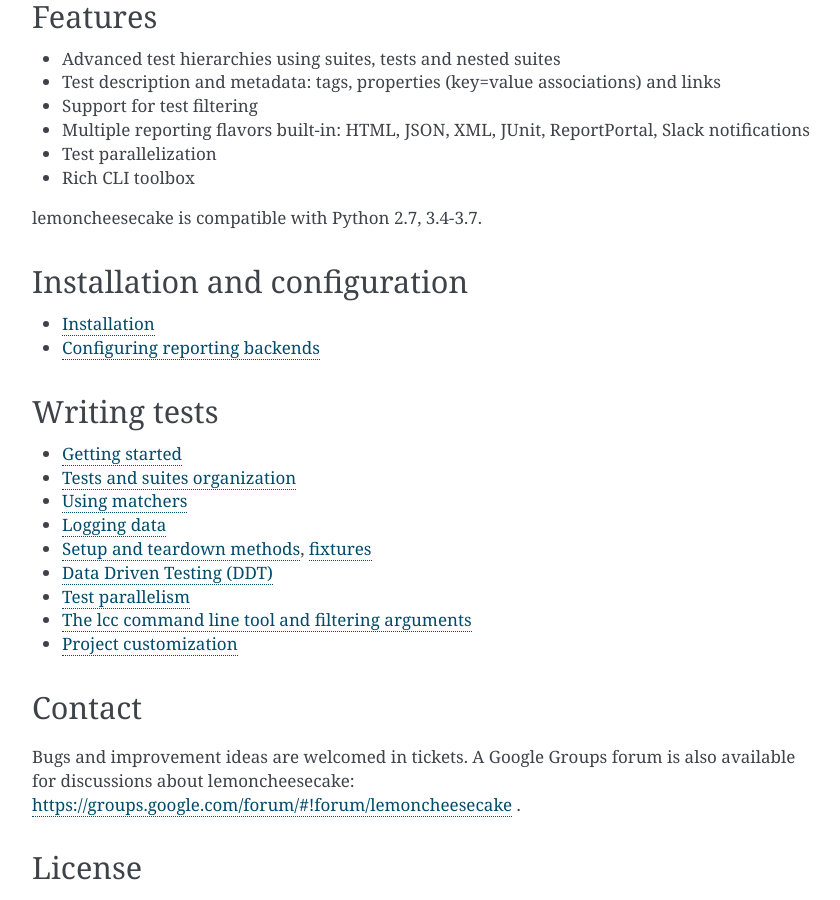
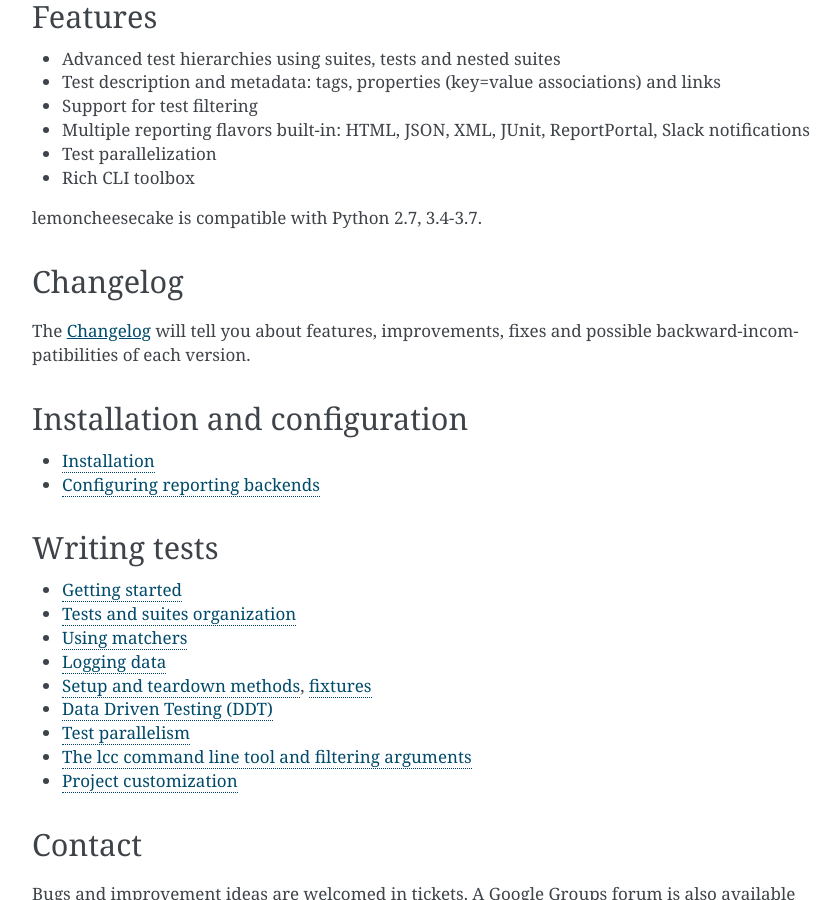
Before and after one commit to lemoncheesecake/lemoncheesecake, a Sphinx documentation site: the page built from doc/index.rst, in a window 1280 px wide and 900 px high, scrolled down 2184 px. Shown: the whole window, without its empty margins (363-1203 px from the left). Built offline with Sphinx 7.4.7, drawn with Linux system fonts in a browser that asks for light colours.

Commit message:
doc: add a link toward the CHANGELOG.md file hosted on github

```diff
--- a/doc/index.rst
+++ b/doc/index.rst
@@ -81,6 +81,16 @@
 
 lemoncheesecake is compatible with Python 2.7, 3.4-3.7.
 
+Changelog
+---------
+
+The |location_link| will tell you about features, improvements, fixes and possible backward-incompatibilities of each
+version.
+
+.. |location_link| raw:: html
+
+   <a href="https://github.com/lemoncheesecake/lemoncheesecake/blob/master/CHANGELOG.md" target="_blank">Changelog</a>
+
 Installation and configuration
 ------------------------------
 
```
